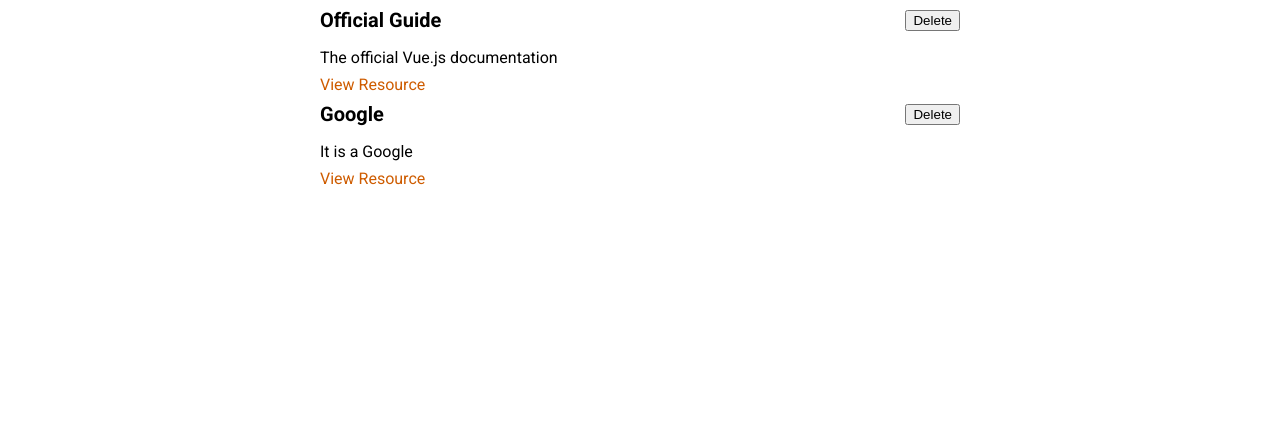
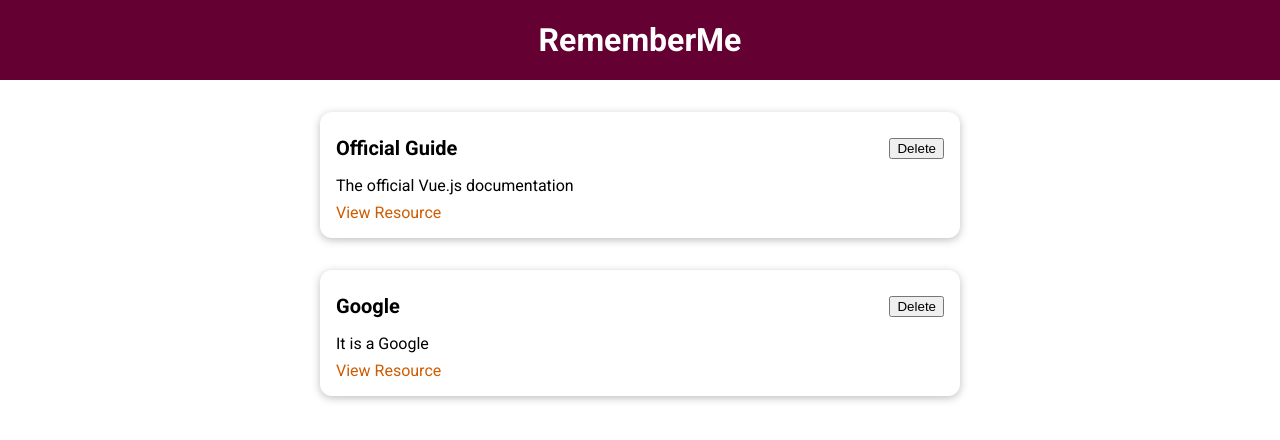
Before and after one commit to askhat09/TheLearningResourceApp, a Vue app: page / in a window 1280 px wide. Shown: the top 440 px of the page. Built offline with nearby package versions, Linux system fonts and the light colour scheme.

Commit message:
adding baseCard and theHeader

```diff
--- a/src/App.vue
+++ b/src/App.vue
@@ -1,12 +1,16 @@
 <template>
+  <the-header title="RememberMe"></the-header>
   <stored-resources :resources="storedResources"></stored-resources>
 </template>
 
 <script>
 import StoredResources from './components/learning-resources/StoredResources.vue';
+import TheHeader from './components/layouts/TheHeader.vue';
+
 export default {
   components: {
     StoredResources,
+    TheHeader,
   },
   data() {
     return {
--- /dev/null
+++ b/src/components/UI/BaseCard.vue
@@ -0,0 +1,16 @@
+<template>
+  <div>
+    <slot></slot>
+  </div>
+</template>
+
+<style scoped>
+div {
+  max-width: 40rem;
+  margin: 2rem auto;
+  padding: 1rem;
+
+  border-radius: 12px;
+  box-shadow: 0 2px 8px rgba(0, 0, 0, 0.26);
+}
+</style>
--- /dev/null
+++ b/src/components/layouts/TheHeader.vue
@@ -0,0 +1,27 @@
+<template>
+  <header>
+    <h1>{{ title }}</h1>
+  </header>
+</template>
+
+<script>
+export default {
+  props: ['title'],
+};
+</script>
+
+<style scoped>
+header {
+  width: 100%;
+  height: 5rem;
+  background-color: #640032;
+  display: flex;
+  justify-content: center;
+  align-items: center;
+}
+
+header h1 {
+  color: white;
+  margin: 0;
+}
+</style>
--- a/src/components/learning-resources/LearningResource.vue
+++ b/src/components/learning-resources/LearningResource.vue
@@ -1,6 +1,6 @@
 <template>
   <li>
-    <div>
+    <base-card>
       <header>
         <h3>{{ title }}</h3>
         <button>Delete</button>
@@ -9,7 +9,7 @@
       <nav>
         <a :href="link">View Resource</a>
       </nav>
-    </div>
+    </base-card>
   </li>
 </template>
 
```
Also changed, not shown: src/main.js (+6 -1 lines).
